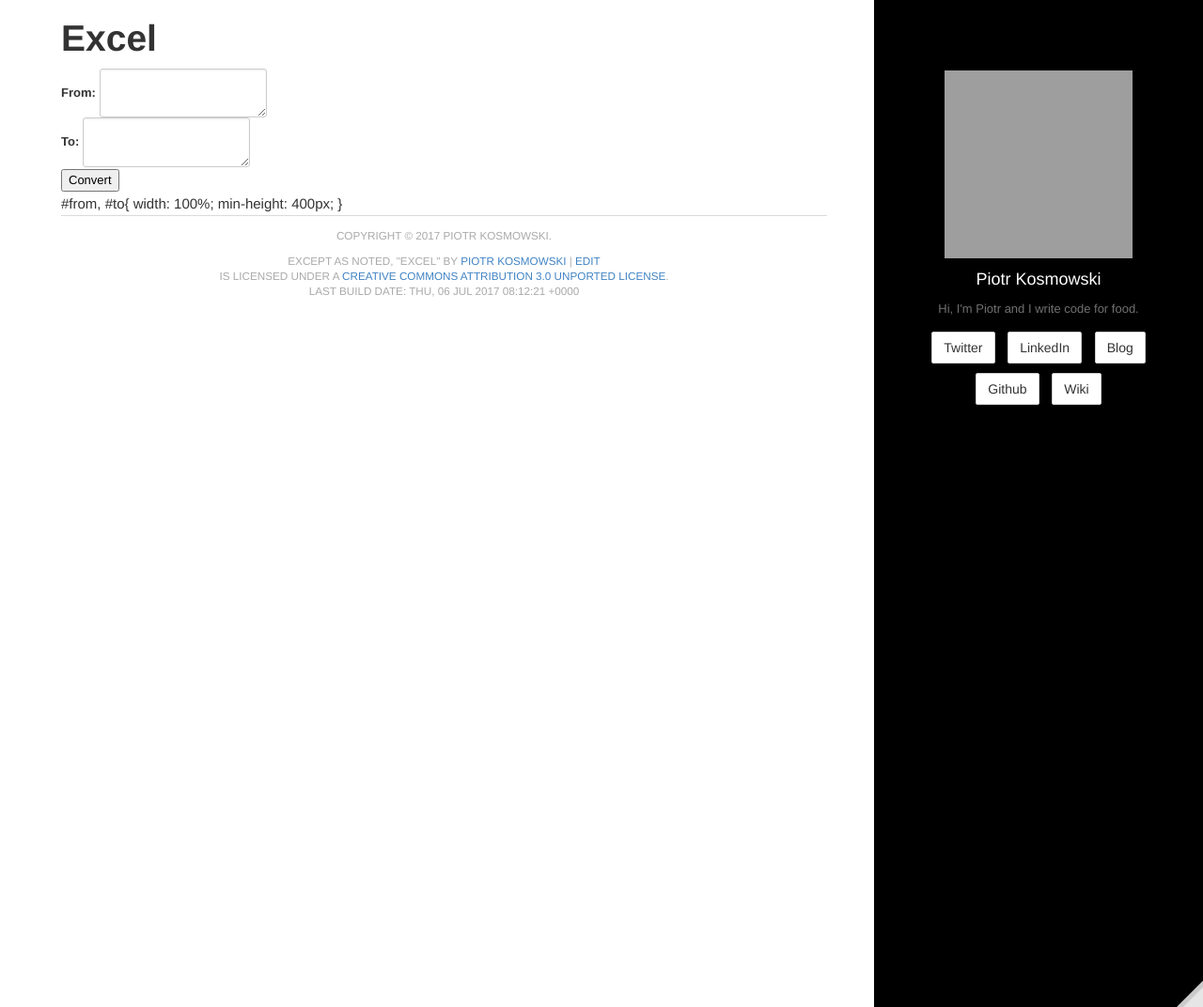
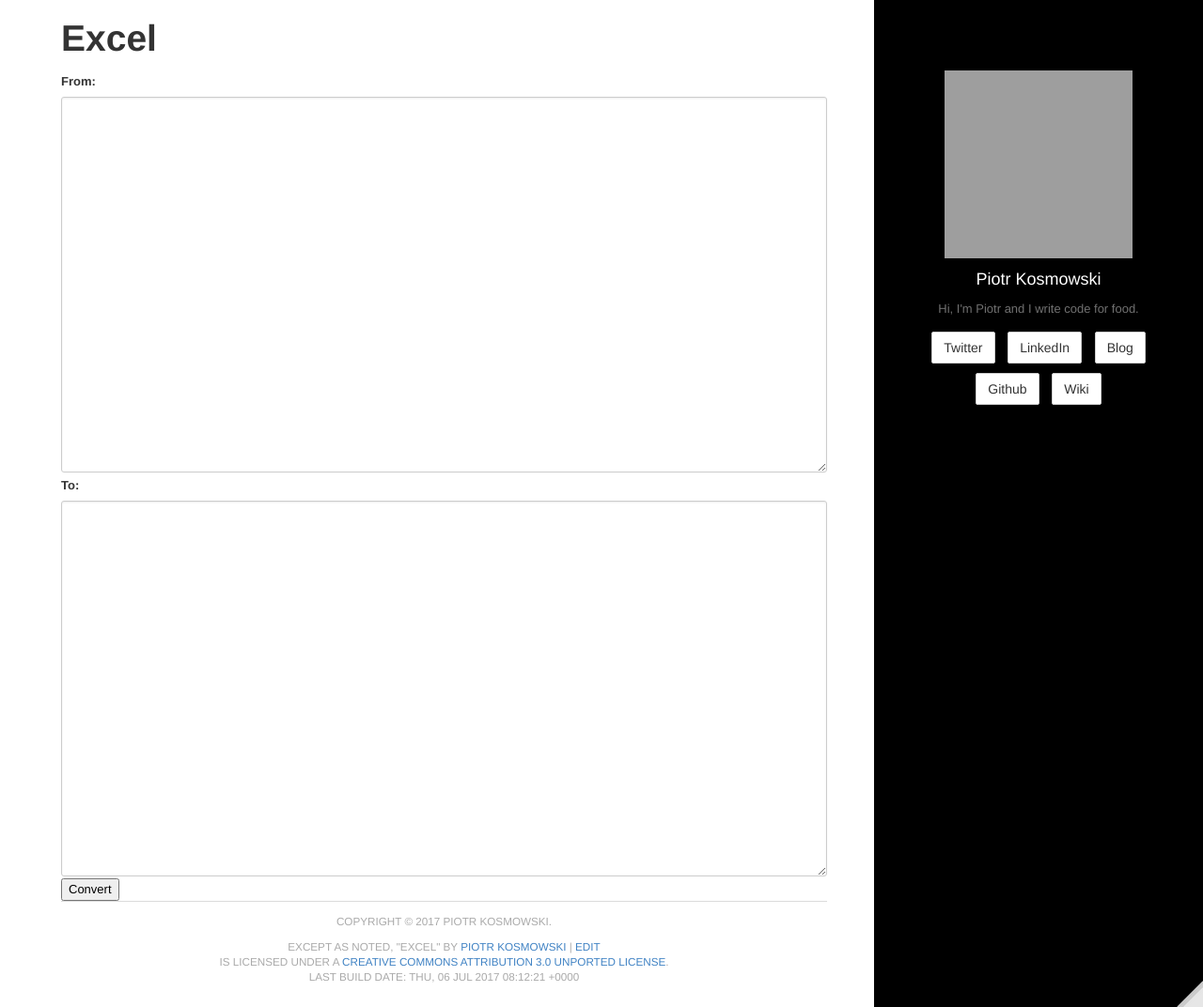
Before and after one commit to kospiotr/kospiotr.github.io, a Jekyll site: the page built from tools/excel.md, in a window 1280 px wide and 1072 px high. Shown: the whole window at 94% size. Built offline with Jekyll 4.4.1, drawn with Linux system fonts in a browser that asks for light colours; grey boxes are pictures that could not be loaded.

Commit message:
Update excel.md

```diff
--- a/tools/excel.md
+++ b/tools/excel.md
@@ -32,9 +32,9 @@
   })
 </script>
 
-<styles>
+<style>
   #from, #to{
     width: 100%;
     min-height: 400px;
   }
-</styles>
+</style>
```
